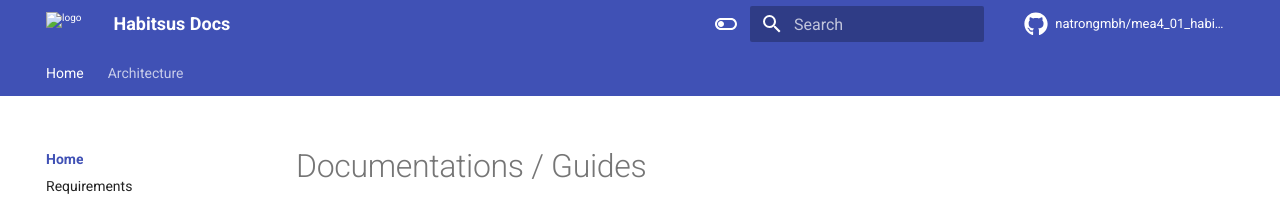
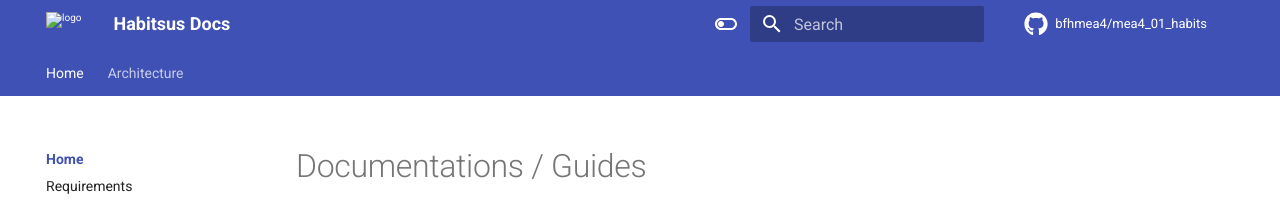
Before and after one commit to bfhmea4/mea4_01_habits, an MkDocs documentation site: the page built from docs/index.md, in a window 1280 px wide. Shown: the top 208 px of the page. Built offline with MkDocs 1.6.1 and Material for MkDocs 9.7.7, drawn with Linux system fonts in a browser that asks for light colours; comment, search, counter and statistics services are not loaded.

Commit message:
change github project paths
Signed-off-by: Jan Lauber <jan.lauber@protonmail.ch>

```diff
--- a/mkdocs.yaml
+++ b/mkdocs.yaml
@@ -5,8 +5,8 @@ site_description: >-
   Documentation and guides for the BFH Project 1 Habit Journalling Platform.
 
 # Repository
-repo_url: https://github.com/natrongmbh/mea4_01_habits
-repo_name: natrongmbh/mea4_01_habits
+repo_url: https://github.com/bfhmea4/mea4_01_habits
+repo_name: bfhmea4/mea4_01_habits
 edit_uri: ""
 
 # Copyright
```
Also changed, not shown: 2 other files.
